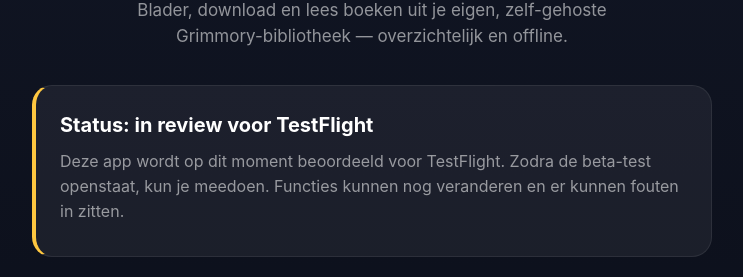
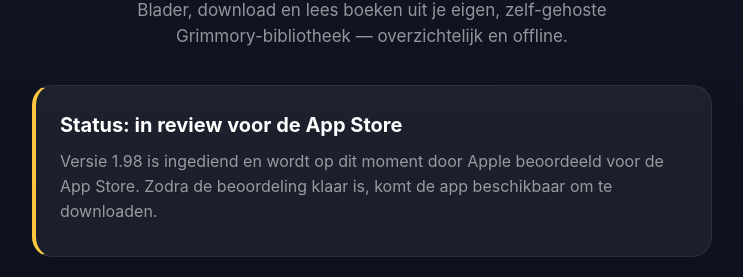
Before and after one commit to polderpijplijn/polderpijplijn.github.io, a Jekyll site: the page grimreader/index.html, which Jekyll copies as it is, in a window 1280 px wide. Shown: the part 274-551 px from the top of the page, without its empty margins (268-1011 px from the left). Built offline with Jekyll 4.4.1, drawn with Linux system fonts in a browser that asks for light colours.

Commit message:
grimreader: status naar 'in review voor de App Store' (1.98)

```diff
--- a/grimreader/index.html
+++ b/grimreader/index.html
@@ -31,14 +31,14 @@
     </header>
 
     <section class="card" style="border-left:4px solid var(--solar)">
-      <h2 style="margin-bottom:8px" lang="nl">Status: in review voor TestFlight</h2>
-      <h2 style="margin-bottom:8px" lang="en">Status: in review for TestFlight</h2>
-      <p lang="nl">Deze app wordt op dit moment beoordeeld voor TestFlight. Zodra
-        de beta-test openstaat, kun je meedoen. Functies kunnen nog veranderen en
-        er kunnen fouten in zitten.</p>
-      <p lang="en">This app is currently in review for TestFlight. As soon as the
-        beta test is open, you'll be able to join. Features may still change and
-        bugs are possible.</p>
+      <h2 style="margin-bottom:8px" lang="nl">Status: in review voor de App Store</h2>
+      <h2 style="margin-bottom:8px" lang="en">Status: in review for the App Store</h2>
+      <p lang="nl">Versie 1.98 is ingediend en wordt op dit moment door Apple
+        beoordeeld voor de App Store. Zodra de beoordeling klaar is, komt de app
+        beschikbaar om te downloaden.</p>
+      <p lang="en">Version 1.98 has been submitted and is currently under review by
+        Apple for the App Store. As soon as the review is complete, the app will be
+        available to download.</p>
     </section>
 
     <section class="card">
```
